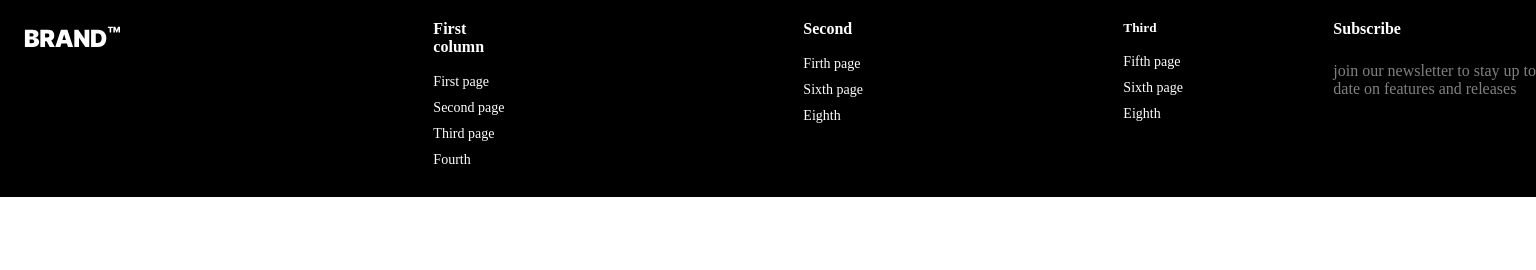
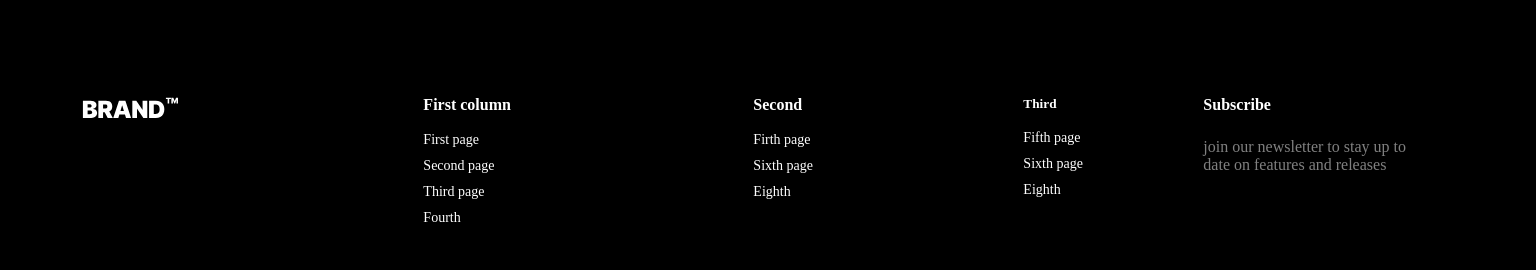
Before and after one commit to Temoiobashvili/task6, a plain HTML site: page index.html in a window 1536 px wide. Shown: the part 2022-2292 px from the top of the page. Before the commit the page ends 2219 px from the top, so only its background shows below. Drawn offline with Linux system fonts and the light colour scheme.

Commit message:
finished

```diff
--- a/style.css
+++ b/style.css
@@ -597,7 +597,6 @@ footer {
     margin-left: 250px;
     padding-bottom: 73px;
   }
-
 }
 
 @media all and (min-width: 1440px) {
@@ -611,10 +610,13 @@ footer {
 
   .main-div-white-side {
     display: flex;
-    flex-direction:row;
-    text-align: 0;
+    flex-direction: row;
     justify-content: space-around;
     margin-bottom: 64px;
+  }
+
+  .p-main-1 {
+    margin: 0;
   }
 
   .photo-main-1-1024px {
@@ -644,13 +646,8 @@ footer {
     margin-top: 75px;
   }
 
-  .feature-ones {
-    max-width: 100
-    5;
-  }
-
   .box-feature-one {
-    max-width: 360px;;
+    max-width: 360px;
     display: flex;
     flex-direction: column;
     text-align: start;
@@ -756,6 +753,27 @@ footer {
   .footer-latters {
     justify-content: space-around;
     display: flex;
+    margin-right: 130px;
+    margin-top: 96px;
+  }
+
+  .footer-logo {
+    margin-left: 80px;
+    margin-top: 96px;
+  }
+
+  .footer-latters-lain-1 {
+    width: 100px;
+  }
+
+  .footer-latters-lain-2 {
+    margin-left: 100px;
+    padding-bottom: 73px;
+  }
+
+  .footer-latters-lain-3 {
+    margin-left: 200px;
+    padding-bottom: 73px;
   }
 
   .last-h {
@@ -764,12 +782,11 @@ footer {
 
   .last-p {
     color: grey;
-    margin-top:24px;
+    margin-top: 24px;
   }
 
   .last-latter-footer {
     display: inline-block;
-    margin-left: 130px;
+    margin-left: 100px;
   }
-
 }
```
